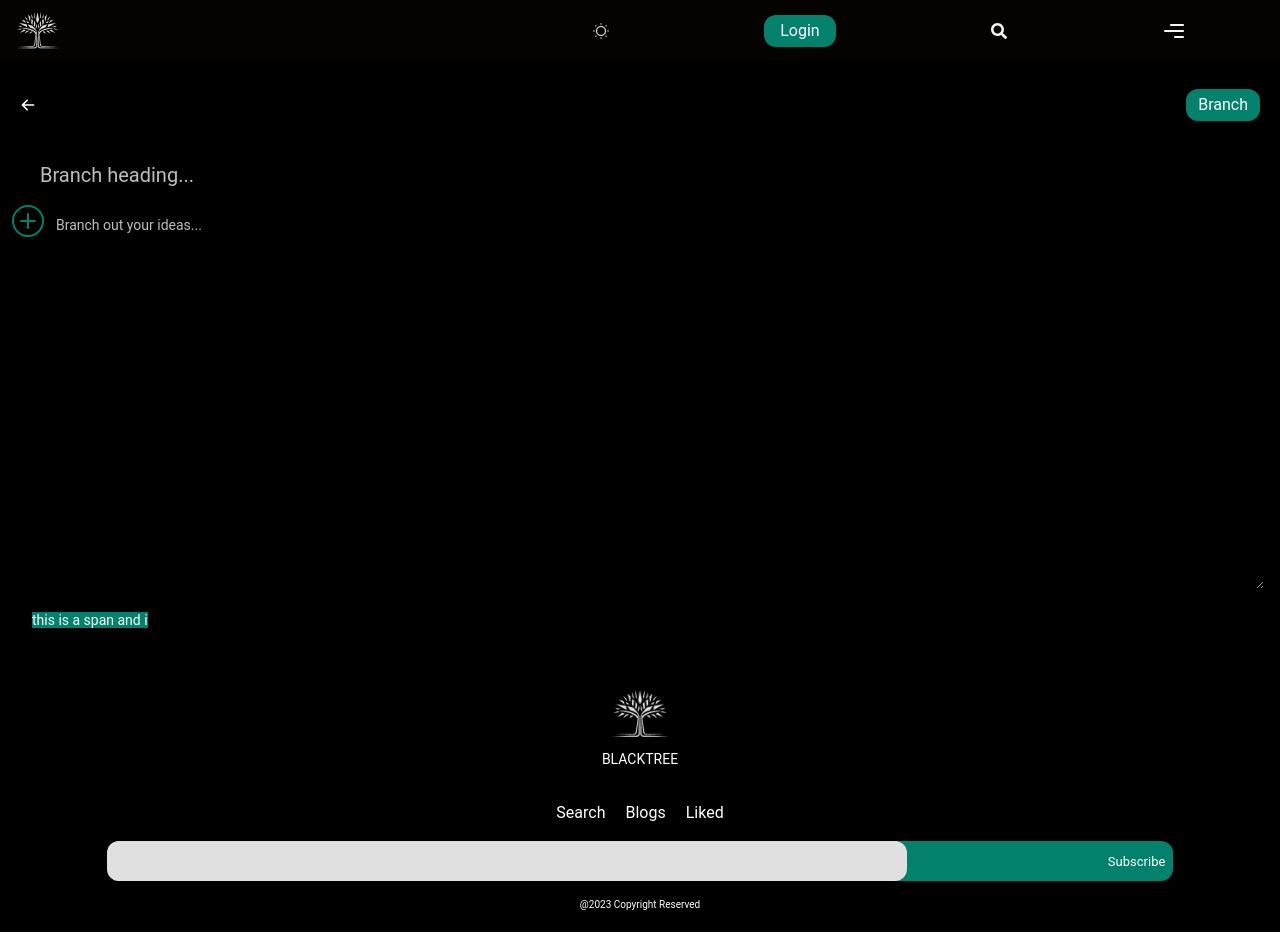
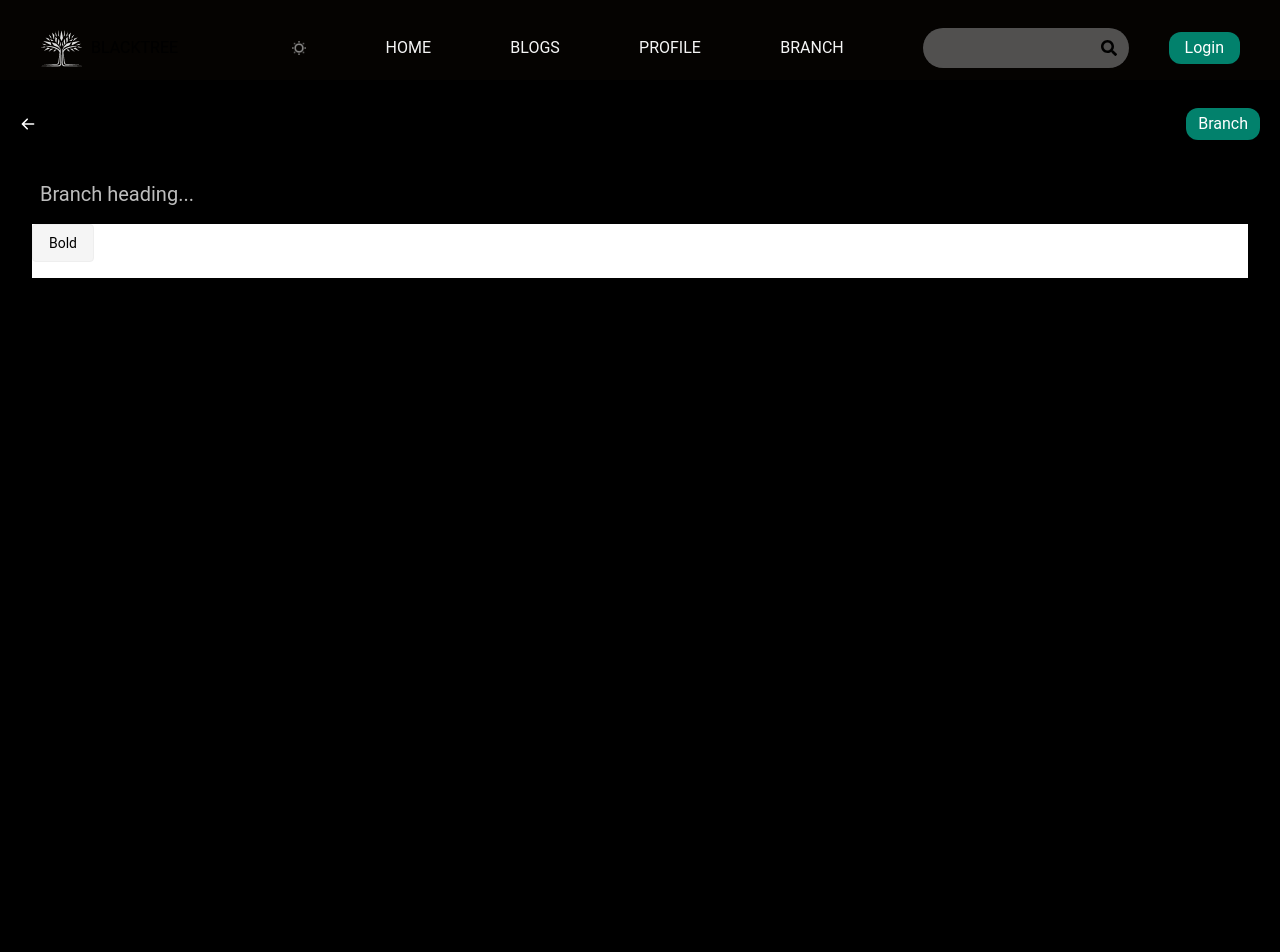
Before and after one commit to vky5/onspot, a React (Vite) app in the folder frontend/: page /branch in a window 1280 px wide. Shown: the top 952 px of the page. Built offline with nearby package versions, Linux system fonts and the light colour scheme; no server answers.

Commit message:
updated navbar and footer

```diff
--- a/frontend/package.json
+++ b/frontend/package.json
@@ -12,7 +12,13 @@
   "dependencies": {
     "@material-tailwind/react": "^2.1.9",
     "@react-oauth/google": "^0.12.1",
+    "@tiptap/extension-color": "^2.4.0",
+    "@tiptap/extension-list-item": "^2.4.0",
+    "@tiptap/extension-text-style": "^2.4.0",
+    "@tiptap/react": "^2.4.0",
+    "@tiptap/starter-kit": "^2.4.0",
     "axios": "^1.7.2",
+    "jodit-react": "^4.1.2",
     "react": "^18.2.0",
     "react-dom": "^18.2.0",
     "react-icons": "^5.2.0",
--- /dev/null
+++ b/frontend/src/components/Branch/MenuBar.jsx
@@ -0,0 +1,119 @@
+import React from 'react';
+import { useCurrentEditor } from '@tiptap/react';
+
+const MenuBar = () => {
+  const { editor } = useCurrentEditor();
+
+  if (!editor) {
+    return null;
+  }
+
+  return (
+    <div className="control-group">
+      <div className="button-group">
+        <button
+          onClick={() => editor.chain().focus().toggleBold().run()}
+          disabled={!editor.can().chain().focus().toggleBold().run()}
+          className={editor.isActive('bold') ? 'is-active' : ''}
+        >
+          Bold
+        </button>
+        <button
+          onClick={() => editor.chain().focus().toggleItalic().run()}
+          disabled={!editor.can().chain().focus().toggleItalic().run()}
+          className={editor.isActive('italic') ? 'is-active' : ''}
+        >
+          Italic
+        </button>
+        <button
+          onClick={() => editor.chain().focus().toggleStrike().run()}
+          disabled={!editor.can().chain().focus().toggleStrike().run()}
+          className={editor.isActive('strike') ? 'is-active' : ''}
+        >
+          Strike
+        </button>
+        <button
+          onClick={() => editor.chain().focus().toggleCode().run()}
+          disabled={!editor.can().chain().focus().toggleCode().run()}
+          className={editor.isActive('code') ? 'is-active' : ''}
+        >
+          Code
+        </button>
+        <button onClick={() => editor.chain().focus().unsetAllMarks().run()}>
+          Clear marks
+        </button>
+        <button onClick={() => editor.chain().focus().clearNodes().run()}>
+          Clear nodes
+        </button>
+        <button
+          onClick={() => editor.chain().focus().setParagraph().run()}
+          className={editor.isActive('paragraph') ? 'is-active' : ''}
+        >
+          Paragraph
+        </button>
+        <button
+          onClick={() => editor.chain().focus().toggleHeading({ level: 1 }).run()}
+          className={editor.isActive('heading', { level: 1 }) ? 'is-active' : ''}
+        >
+          H1
+        </button>
+        <button
+          onClick={() => editor.chain().focus().toggleHeading({ level: 2 }).run()}
+          className={editor.isActive('heading', { level: 2 }) ? 'is-active' : ''}
+        >
+          H2
+        </button>
+        <button
+          onClick={() => editor.chain().focus().toggleBulletList().run()}
+          className={editor.isActive('bulletList') ? 'is-active' : ''}
+        >
+          Bullet list
+        </button>
+        <button
+          onClick={() => editor.chain().focus().toggleOrderedList().run()}
+          className={editor.isActive('orderedList') ? 'is-active' : ''}
+        >
+          Ordered list
+        </button>
+        <button
+          onClick={() => editor.chain().focus().toggleCodeBlock().run()}
+          className={editor.isActive('codeBlock') ? 'is-active' : ''}
+        >
+          Code block
+        </button>
+        <button
+          onClick={() => editor.chain().focus().toggleBlockquote().run()}
+          className={editor.isActive('blockquote') ? 'is-active' : ''}
+        >
+          Blockquote
+        </button>
+        <button onClick={() => editor.chain().focus().setHorizontalRule().run()}>
+          Horizontal rule
+        </button>
+        <button onClick={() => editor.chain().focus().setHardBreak().run()}>
+          Hard break
+        </button>
+        <button
+          onClick={() => editor.chain().focus().undo().run()}
+          disabled={!editor.can().chain().focus().undo().run()}
+        >
+          Undo
+        </button>
+        <button
+          onClick={() => editor.chain().focus().redo().run()}
+          disabled={!editor.can().chain().focus().redo().run()}
+        >
+          Redo
+        </button>
+        <button
+          onClick={() => editor.chain().focus().setColor('#958DF1').run()}
+          className={editor.isActive('textStyle', { color: '#958DF1' }) ? 'is-active' : ''}
+        >
+          Purple
+        </button>
+      </div>
+    </div>
+  );
+};
+
+export default MenuBar;
--- /dev/null
+++ b/frontend/src/components/Branch/TipTapEditor.jsx
@@ -0,0 +1,58 @@
+import { useEditor, EditorContent } from '@tiptap/react';
+import StarterKit from '@tiptap/starter-kit';
+import { useState } from 'react';
+
+const TipTapEditor = () => {
+  const [content, setContent] = useState('');
+
+  const editor = useEditor({
+    extensions: [
+      StarterKit.configure({
+        heading: {
+          levels: [1, 2, 3], // Allow H1, H2, H3 headings
+        },
+        // Configure other options as needed
+      }),
+    ],
+    content: content,
+    onUpdate: ({ editor }) => {
+      setContent(editor.getHTML());
+    },
+  });
+
+  return (
+    <div className="flex flex-col h-screen">
+      <div className="bg-white shadow-md sticky top-0 z-10">
+        <MenuBar editor={editor} />
+      </div>
+      <div className="flex-1 overflow-y-auto p-4">
+        <EditorContent editor={editor} />
+      </div>
+    </div>
+  );
+};
+
+const MenuBar = ({ editor }) => {
+  if (!editor) {
+    return null;
+  }
+
+  return (
+    <div className="control-group mb-4">
+      <div className="button-group space-x-2">
+        <button
+          onClick={() => editor.chain().focus().toggleBold().run()}
+          disabled={!editor.can().chain().focus().toggleBold().run()}
+          className={`px-4 py-2 border rounded ${
+            editor.isActive('bold') ? 'bg-blue-500 text-white' : 'bg-gray-100 text-black'
+          }`}
+        >
+          Bold
+        </button>
+        {/* Add more buttons as needed */}
+      </div>
+    </div>
+  );
+};
+
+export default TipTapEditor;
--- a/frontend/src/components/Footer.jsx
+++ b/frontend/src/components/Footer.jsx
@@ -2,22 +2,22 @@ import logo_w from "../assets/logo_w.png";
 
 function Footer() {
   return (
-    <div className="bg-black text-white flex flex-col items-center justify-center pt-5 pb-5">
-      <div className="w-14">
-        <img src={logo_w} alt="Logo" />
+    <div className="bg-black text-white pt-5 pb-5 flex flex-col items-center">
+      <div className="flex flex-col items-center justify-between w-4/5 max-w-6xl md:flex-row md:justify-between">
+        <div className="flex items-center justify-center md:justify-start md:w-auto">
+          <img src={logo_w} alt="Logo" className="w-14" />
+          <div className="text-white text-sm pt-3 ml-2">BLACKTREE</div>
+        </div>
+        <div className="bg-primary w-full md:w-1/3 rounded-xl h-10 mt-4 flex items-center justify-between md:mt-0">
+          <input
+            type="text"
+            className="h-10 w-3/4 outline-none rounded-xl px-3 text-sm text-black bg-gray-300"
+          />
+          <button className="text-white px-2 text-[13px]">Subscribe</button>
+        </div>
       </div>
-      <div className="text-white text-sm pt-3">BLACKTREE</div>
-      <ul className="flex pt-8 text-white list-none space-x-5">
-        <li>Search</li>
-        <li>Blogs</li>
-        <li>Liked</li>
-      </ul>
-      <div className="bg-primary w-5/6 rounded-xl h-10 mt-4 flex items-center justify-between">
-        <input type="text" className="h-10 w-3/4 outline-none rounded-xl px-3 text-sm text-black bg-gray-300" />
-        <button className="text-white px-2 text-[13px]">Subscribe</button>
-      </div>
-      <div className="text-white text-[10px] mt-4">
-        @2023 Copyright Reserved
+      <div className="text-white text-[10px] mt-4 text-center">
+        ©2023 Copyright Reserved
       </div>
     </div>
   );
--- a/frontend/src/components/HomeComponents/MyCarousel.jsx
+++ b/frontend/src/components/HomeComponents/MyCarousel.jsx
@@ -44,7 +44,6 @@ function MyCarousel({ list }) {
 MyCarousel.propTypes = {
   list: PropTypes.arrayOf(
     PropTypes.shape({
-      generatedId: PropTypes.number.isRequired,
       heading: PropTypes.string.isRequired,
       img: PropTypes.string,
     })
--- a/frontend/src/components/Navbar.jsx
+++ b/frontend/src/components/Navbar.jsx
@@ -38,20 +38,50 @@ function Navbar() {
     <div
       className={`px-4 py-3 bg-gray-100 flex justify-between items-center relative z-10 duration-200 ${
         mode === "light" ? "bg-gray-100" : "bg-priDark"
-      }`}
+      }
+      md:pl-10 md:pr-10 md:pt-7
+      `}
     >
-      <div>
+      <div className="">
         <Link to="/">
-          <img
-            src={mode === "light" ? logo : logo_w_header}
-            alt="logo of blacktree"
-          />
+          <div className="flex justify-center items-center">
+            <img
+              src={mode === "light" ? logo : logo_w_header}
+              alt="logo of blacktree"
+            />
+            <div className="hidden md:block ml-2">BLACKTREE</div>
+          </div>
         </Link>
       </div>
-      <div className="flex w-3/5 justify-around items-center">
-        <div onClick={toggleMode}>
+
+      {/* This div is for everything other than the BLACKTREE logo */}
+      <div className="flex w-3/5 justify-evenly items-center md:w-4/5 ">
+        <div onClick={toggleMode} className="ml-3">
           <img src={mode === "light" ? dark_mode : light_mode} />
         </div>
+
+        {/* Long Menu on Navbar to be appeared only on bigger screen than mobile */}
+        <div className="hidden md:flex w-full justify-around items-center lg:pr-10 md:pr-4">
+          <div className={`flex justify-evenly w-3/4 items-center sm:text-xm md:text-xm lg:text-l ${
+            mode === "light" ? "bg-gray-100 text-priDark" : "bg-priDark text-gray-100"
+          } duration-200`}>
+            <div>HOME</div>
+            <div>BLOGS</div>
+            <div>PROFILE</div>
+            <div>BRANCH</div>
+          </div>
+          <div className="flex w-1/4 relative">
+            <input
+              type="text"
+              // placeholder="Search..."
+              className="w-full py-2 pl-4 pr-10 bg-gray-500 bg-opacity-50 backdrop-blur-lg rounded-full text-base text-black focus:outline-none"
+            />
+            <div className="absolute right-3 top-1/2 transform -translate-y-1/2 text-black">
+              <FaSearch />
+            </div>
+          </div>
+        </div>
+
         <div>
           {!isLoggedin ? (
             <Link to="/login">
@@ -72,7 +102,7 @@ function Navbar() {
           )}
         </div>
         <div
-          className={`${
+          className={`md:hidden ${
             mode === "light" ? "text-priDark" : "text-gray-100"
           } font-thin`}
         >
@@ -82,7 +112,7 @@ function Navbar() {
           onClick={toggle}
           className={`mobilemenu relative z-[99] ${
             mode === "light" ? "text-priDark" : "text-gray-100"
-          }`}
+          } md:hidden`}
         >
           {mobileMenu ? (
             <IoMdClose className="text-2xl" />
--- a/frontend/src/pages/Branch.jsx
+++ b/frontend/src/pages/Branch.jsx
@@ -1,33 +1,17 @@
 import { HiArrowLeft } from "react-icons/hi";
-import { useContext, useState, useRef, useEffect } from "react";
+import { useContext, useState } from "react";
 import { useNavigate } from "react-router-dom";
 import { ModeContext } from "../main";
-import ToggleButton from "../components/Branch/ToggleButton";
+import TipTapEditor from "../components/Branch/TipTapEditor";
 
 function Branch() {
   const navigate = useNavigate();
   const { mode } = useContext(ModeContext);
-  const [heading, setHeading] = useState('');
-  const [content, setContent] = useState('');
-  const [cursorPosition, setCursorPosition] = useState(0);
-  const textAreaRef = useRef(null);
-  const hiddenSpanRef = useRef(null);
+  const [heading, setHeading] = useState("");
 
-  const handleTextAreaInput = (event) => {
-    const textArea = event.target;
-    const { selectionStart, value } = textArea;
-    const textBeforeCursor = value.substring(0, selectionStart);
-    const linesBeforeCursor = textBeforeCursor.split('\n'); // this will have different texts separated in the text area in form of an array
-    const lineNumber = linesBeforeCursor.length; // simply finding the length of above array
-    const lineHeight = parseInt(window.getComputedStyle(textArea).lineHeight, 10); // this is used to calculuate the lineHeight property of the textArea,
-    const cursorY = (lineNumber - 1) * lineHeight; // this is first converted from 1 based cursor position to 0 based cursor position and then multiplied by lineHeight to find the px that in vertical position
-    setCursorPosition(cursorY);
-    console.log(window.getComputedStyle(textArea).width)
-  };
-
-  useEffect(()=>{
-    console.log(window.getComputedStyle(hiddenSpanRef.current).width)
-  }, [])
+  const handleChange = (newContent) =>{
+    setCon
+  }
 
   return (
     <div
@@ -47,28 +31,17 @@ function Branch() {
             type="text"
             placeholder="Branch heading..."
             className={`w-full p-2 rounded-md focus:outline-none transition-colors duration-200 ${
-              mode === "light" ? "bg-gray-100 text-black" : "bg-black text-white"
+              mode === "light"
+                ? "bg-gray-100 text-black"
+                : "bg-black text-white"
             }`}
             value={heading}
             onChange={(e) => setHeading(e.target.value)}
           />
         </div>
         <div className="mb-4 relative">
-          <textarea
-            placeholder="Branch out your ideas..."
-            className={`w-full h-96 p-2 ml-4 rounded-md focus:outline-none transition-colors duration-200 ${
-              mode === "light" ? "bg-gray-100 text-black" : "bg-black text-white"
-            }`}
-            value={content}
-            onChange={(e) => setContent(e.target.value)}
-            onInput={handleTextAreaInput}
-            ref={textAreaRef}
-            style={{ lineHeight: '24px' }} // height of each line of the text in the text area
-          />
-          <ToggleButton position={cursorPosition} />
+          <TipTapEditor />
         </div>
-
-        <span ref={hiddenSpanRef} className="bg-primary whitespace-nowrap">this is a span and i</span>
       </div>
     </div>
   );
```
Also changed, not shown: 1 other file (tests, documents, lock files or other folders).
